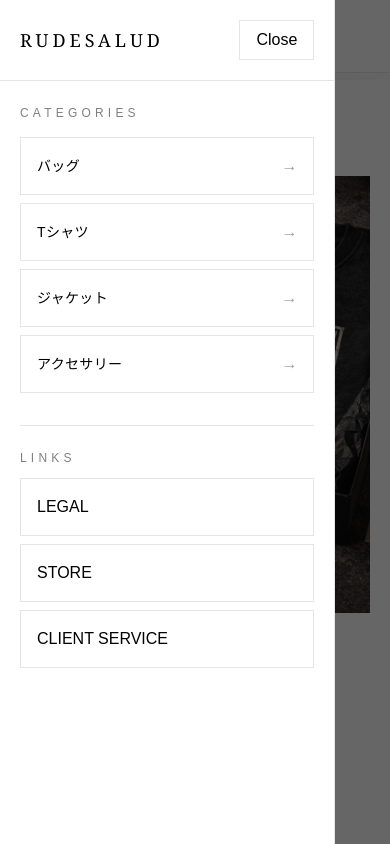
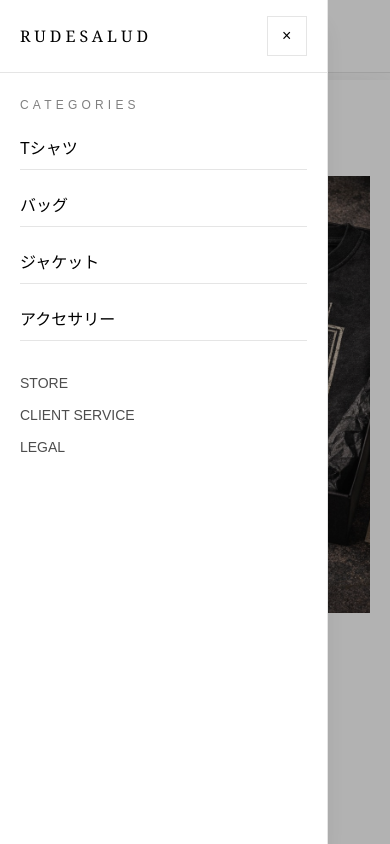
Before and after one commit to ikeita1114-blip/rudesalud-site, a Next.js app: page / in a window 390 px wide. Both pictures are taken after a click on the button "Open menu". Shown: the top 844 px of the page. Built offline with nearby package versions, Linux system fonts and the light colour scheme.

Commit message:
fix header mega menu + mobile category links

```diff
--- a/app/components/Header.tsx
+++ b/app/components/Header.tsx
@@ -1,43 +1,36 @@
 "use client";
 
 import Link from "next/link";
-import { useEffect, useState } from "react";
+import { useState } from "react";
 
 const BRAND = "RUDESALUD";
 
 type DesktopMenu = "women" | "men" | "collection" | null;
 
-const mobileCategories = [
-  { slug: "bag", label: "バッグ" },
-  { slug: "tshirt", label: "Tシャツ" },
-  { slug: "jacket", label: "ジャケット" },
-  { slug: "accessory", label: "アクセサリー" },
-];
-
 export default function Header() {
-  // ===== Desktop mega menu =====
   const [activeMenu, setActiveMenu] = useState<DesktopMenu>(null);
 
   // ===== Mobile drawer =====
   const [mobileOpen, setMobileOpen] = useState(false);
 
-  // mobile drawer open中は背景スクロールを止める
-  useEffect(() => {
-    if (!mobileOpen) return;
-    const original = document.body.style.overflow;
-    document.body.style.overflow = "hidden";
-    return () => {
-      document.body.style.overflow = original;
-    };
-  }, [mobileOpen]);
+  // ===== Categories (mobile menu items) =====
+  const categories = [
+    { slug: "tshirt", label: "Tシャツ" },
+    { slug: "bag", label: "バッグ" },
+    { slug: "jacket", label: "ジャケット" },
+    { slug: "accessory", label: "アクセサリー" },
+  ];
 
   return (
-    <>
-      <header className="fixed top-0 w-full bg-white border-b border-black/10 z-50">
+    <header
+      className="fixed top-0 w-full bg-white border-b border-black/10 z-50"
+      // ✅ PC: ヘッダー領域から出た時だけ閉じる（これで消えなくなる）
+      onMouseLeave={() => setActiveMenu(null)}
+    >
       <div className="max-w-7xl mx-auto px-5 md:px-8 py-4 md:py-5 flex items-center justify-between">
-          {/* ================= LEFT ================= */}
+        {/* ===== Left: Mobile hamburger / Desktop nav ===== */}
         <div className="flex items-center gap-3">
-            {/* Mobile: hamburger */}
+          {/* Mobile hamburger */}
           <button
             className="md:hidden inline-flex h-10 w-10 items-center justify-center border border-black/10 hover:bg-black hover:text-white transition"
             aria-label="Open menu"
@@ -46,179 +39,147 @@ export default function Header() {
             <span className="text-xl leading-none">≡</span>
           </button>
 
-            {/* Desktop: top nav */}
+          {/* Desktop left nav */}
           <nav className="hidden md:flex gap-8 text-sm tracking-wide">
             <button
               onMouseEnter={() => setActiveMenu("women")}
-                onMouseLeave={() => setActiveMenu(null)}
               className="hover:opacity-70"
+              type="button"
             >
               WOMEN
             </button>
             <button
               onMouseEnter={() => setActiveMenu("men")}
-                onMouseLeave={() => setActiveMenu(null)}
               className="hover:opacity-70"
+              type="button"
             >
               MEN
             </button>
             <button
               onMouseEnter={() => setActiveMenu("collection")}
-                onMouseLeave={() => setActiveMenu(null)}
               className="hover:opacity-70"
+              type="button"
             >
               COLLECTION
             </button>
           </nav>
         </div>
 
-          {/* ================= CENTER LOGO ================= */}
-          <Link
-            href="/"
-            className="text-xl md:text-2xl font-serif tracking-[0.25em] hover:opacity-80"
-          >
+        {/* ===== Logo ===== */}
+        <Link href="/" className="text-xl md:text-2xl font-serif tracking-[0.25em]">
           {BRAND}
         </Link>
 
-          {/* ================= RIGHT ================= */}
+        {/* ===== Right nav (desktop) ===== */}
         <nav className="hidden md:flex gap-8 text-sm tracking-wide">
-            <a href="#" className="hover:opacity-70">
-              STORE
-            </a>
-            <a href="#" className="hover:opacity-70">
-              CLIENT SERVICE
-            </a>
-            <Link href="/legal" className="hover:opacity-70">
-              LEGAL
-            </Link>
+          <a href="#" className="hover:opacity-70">STORE</a>
+          <a href="#" className="hover:opacity-70">CLIENT SERVICE</a>
+          <Link href="/legal" className="hover:opacity-70">LEGAL</Link>
         </nav>
 
-          {/* Mobile: right placeholder (balance) */}
+        {/* mobile spacing */}
         <div className="md:hidden w-10" />
       </div>
 
       {/* ================= DESKTOP MEGA MENU ================= */}
       {activeMenu && (
         <div
-            className="hidden md:block absolute left-0 w-full bg-white border-t border-black/10 shadow-md"
+          className="absolute left-0 w-full bg-white border-t border-black/10 shadow-md"
+          // ✅ メニュー上に乗ってる間は開き続ける
           onMouseEnter={() => setActiveMenu(activeMenu)}
-            onMouseLeave={() => setActiveMenu(null)}
         >
           <div className="max-w-7xl mx-auto px-12 py-12 grid grid-cols-4 gap-16 text-sm">
             <div>
               <h3 className="mb-4 font-semibold">SHOP</h3>
               <ul className="space-y-3 text-black/70">
-                  <li>New Arrival</li>
-                  <li>Ready to Wear</li>
-                  <li>Bags</li>
-                  <li>Shoes</li>
-                  <li>Accessories</li>
+                <li><Link className="hover:text-black" href="/category/tshirt">Tシャツ</Link></li>
+                <li><Link className="hover:text-black" href="/category/bag">バッグ</Link></li>
+                <li><Link className="hover:text-black" href="/category/jacket">ジャケット</Link></li>
+                <li><Link className="hover:text-black" href="/category/accessory">アクセサリー</Link></li>
               </ul>
             </div>
 
             <div>
               <h3 className="mb-4 font-semibold">FEATURED</h3>
               <ul className="space-y-3 text-black/70">
-                  <li>Spring 2026</li>
-                  <li>Limited Drop</li>
-                  <li>Runway</li>
-                  <li>Lookbook</li>
+                <li><a className="hover:text-black" href="#">Spring 2026</a></li>
+                <li><a className="hover:text-black" href="#">Limited Drop</a></li>
+                <li><a className="hover:text-black" href="#">Runway</a></li>
+                <li><a className="hover:text-black" href="#">Lookbook</a></li>
               </ul>
             </div>
 
             <div>
               <h3 className="mb-4 font-semibold">ABOUT</h3>
               <ul className="space-y-3 text-black/70">
-                  <li>Brand Story</li>
-                  <li>Philosophy</li>
-                  <li>Press</li>
+                <li><a className="hover:text-black" href="#">Brand Story</a></li>
+                <li><a className="hover:text-black" href="#">Philosophy</a></li>
+                <li><a className="hover:text-black" href="#">Press</a></li>
               </ul>
             </div>
 
             <div>
               <h3 className="mb-4 font-semibold">SUPPORT</h3>
               <ul className="space-y-3 text-black/70">
-                  <li>Contact</li>
-                  <li>Shipping</li>
-                  <li>Returns</li>
+                <li><a className="hover:text-black" href="#">Contact</a></li>
+                <li><a className="hover:text-black" href="#">Shipping</a></li>
+                <li><a className="hover:text-black" href="#">Returns</a></li>
               </ul>
             </div>
           </div>
         </div>
       )}
-      </header>
 
       {/* ================= MOBILE DRAWER ================= */}
       {mobileOpen && (
         <div className="fixed inset-0 z-[999] md:hidden">
-          {/* backdrop */}
+          {/* overlay */}
           <button
-            aria-label="Close menu"
-            className="absolute inset-0 bg-black/60"
+            className="absolute inset-0 bg-black/30"
+            aria-label="Close menu overlay"
             onClick={() => setMobileOpen(false)}
           />
-
           {/* panel */}
-          <aside className="absolute left-0 top-0 h-full w-[86%] max-w-sm bg-white border-r border-black/10">
-            <div className="px-5 py-5 border-b border-black/10 flex items-center justify-between">
-              <div className="text-lg font-serif tracking-[0.22em]">{BRAND}</div>
+          <div className="absolute left-0 top-0 h-full w-[84%] max-w-[360px] bg-white shadow-xl border-r border-black/10">
+            <div className="flex items-center justify-between px-5 py-4 border-b border-black/10">
+              <div className="font-serif tracking-[0.25em]">{BRAND}</div>
               <button
-                className="h-10 px-4 border border-black/10 hover:bg-black hover:text-white transition"
+                className="h-10 w-10 border border-black/10 hover:bg-black hover:text-white transition"
+                aria-label="Close menu"
                 onClick={() => setMobileOpen(false)}
               >
-                Close
+                ×
               </button>
             </div>
 
-            <div className="px-5 py-6">
-              <div className="text-xs tracking-[0.35em] text-black/50">
-                CATEGORIES
-              </div>
+            <nav className="px-5 py-6">
+              <div className="text-xs tracking-[0.35em] text-black/50">CATEGORIES</div>
+              <ul className="mt-4 space-y-4 text-base">
+                {categories.map((c) => (
+                  <li key={c.slug}>
+                    {/* ✅ クリックで /category/[slug] に遷移 → あなたの「Tシャツ並ぶページ」が出る */}
+                    <Link
+                      href={`/category/${c.slug}`}
+                      className="block py-2 border-b border-black/10"
+                      onClick={() => setMobileOpen(false)}
+                    >
+                      {c.label}
+                    </Link>
+                  </li>
+                ))}
+              </ul>
 
-              <div className="mt-4 grid gap-2">
-                {mobileCategories.map((c) => (
-                  <Link
-                    key={c.slug}
-                    href={`/category/${c.slug}`}
-                    onClick={() => setMobileOpen(false)}
-                    className="flex items-center justify-between border border-black/10 px-4 py-4 hover:bg-black hover:text-white transition"
-                  >
-                    <span className="text-sm tracking-wide">{c.label}</span>
-                    <span className="text-black/40 group-hover:text-white">→</span>
-                  </Link>
-                ))}
-              </div>
-
-              <div className="mt-8 border-t border-black/10 pt-6">
-                <div className="text-xs tracking-[0.35em] text-black/50">
-                  LINKS
-                </div>
-                <div className="mt-3 grid gap-2">
-                  <Link
-                    href="/legal"
-                    onClick={() => setMobileOpen(false)}
-                    className="border border-black/10 px-4 py-4 hover:bg-black hover:text-white transition"
-                  >
+              <div className="mt-8 space-y-3 text-sm text-black/70">
+                <a href="#" className="block">STORE</a>
+                <a href="#" className="block">CLIENT SERVICE</a>
+                <Link href="/legal" className="block" onClick={() => setMobileOpen(false)}>
                   LEGAL
                 </Link>
-                  <a
-                    href="#"
-                    className="border border-black/10 px-4 py-4 hover:bg-black hover:text-white transition"
-                  >
-                    STORE
-                  </a>
-                  <a
-                    href="#"
-                    className="border border-black/10 px-4 py-4 hover:bg-black hover:text-white transition"
-                  >
-                    CLIENT SERVICE
-                  </a>
+              </div>
+            </nav>
           </div>
         </div>
-            </div>
-          </aside>
-        </div>
       )}
-    </>
+    </header>
   );
 }
```
Lines whose indentation alone changed are shown as unchanged.
